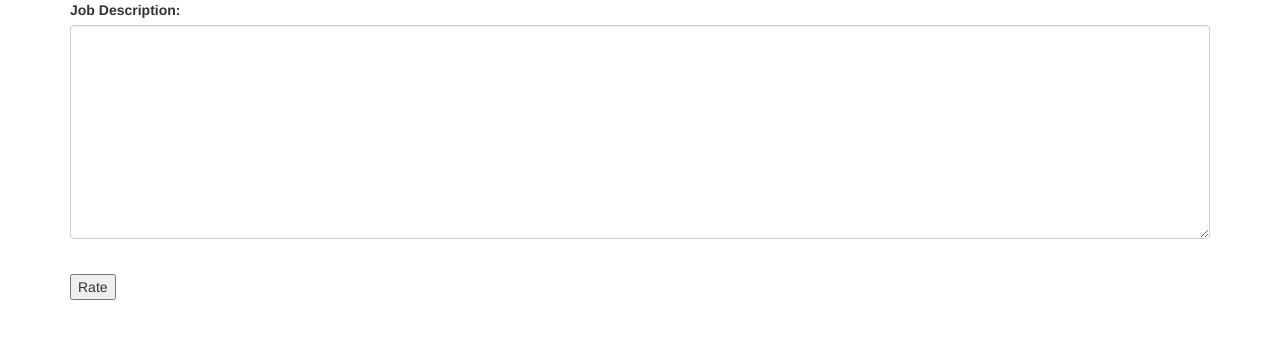
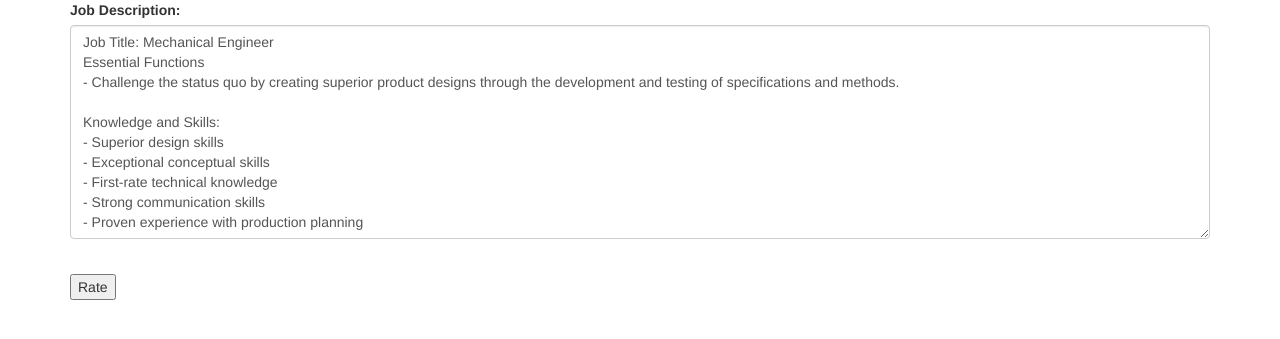
Before and after one commit to gmagee101/TheExpatWomanHackathonOct18, a Django app: page /zerobias/ in a window 1280 px wide. Shown: the top 339 px of the page. Run offline with Django 3.2, Linux system fonts and the light colour scheme; some libraries are stand-ins or nearby versions.

Commit message:
More styling

```diff
--- a/zerobias/forms.py
+++ b/zerobias/forms.py
@@ -1,4 +1,25 @@
 from django import forms
 
+default_text="""Job Title: Mechanical Engineer
+Essential Functions
+- Challenge the status quo by creating superior product designs through the development and testing of specifications and methods.
+
+Knowledge and Skills:
+- Superior design skills
+- Exceptional conceptual skills
+- First-rate technical knowledge
+- Strong communication skills
+- Proven experience with production planning
+
+Working Conditions:
+- Tight deadlines and multiple priorities, requiring decisive decision making in a fast-paced environment.
+- Willing to work outside the standard 9-5 schedule, including early mornings, evenings, and weekends as required by tight project deadlines.
+- Ability to work independently in a competitive work environment.
+
+Education & Experience Requirements:
+- Bachelor’s degree
+- 3-5 years of work experience
+"""
+
 class JobDescForm(forms.Form):
-    job_desc = forms.CharField(label="Job Description", widget=forms.Textarea(attrs={'class':'form-control'}))
+    job_desc = forms.CharField(initial=default_text, label="Job Description", widget=forms.Textarea(attrs={'class':'form-control'}))
```
Also changed, not shown: zerobias/templates/zerobias/analyze.html (+14 -24 lines).
